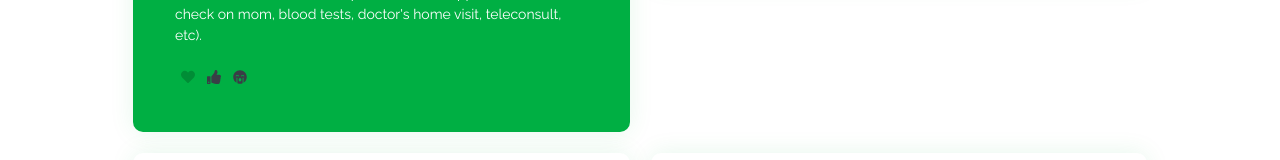
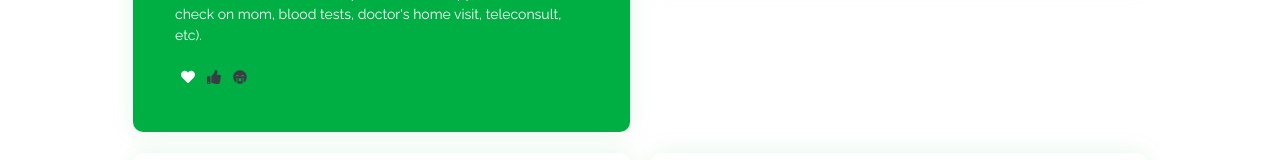
Before and after one commit to felcon2857/smh-website, a React (Create React App) app: page / in a window 1280 px wide. In both pictures the pointer is over the icon 188 px from the left and 3160 px from the top of the page. Shown: the part 3083-3243 px from the top of the page. Built offline with nearby package versions, Linux system fonts and the light colour scheme.

Commit message:
update on icon hover

```diff
--- a/src/styles/styles.css
+++ b/src/styles/styles.css
@@ -944,7 +944,7 @@ a {
   color: #393e46;
 }
 .btn-reaction svg:hover {
-  color: #008d36;
+  color: #ffffff;
 }
 /**
  * ----------------------------------------
```
